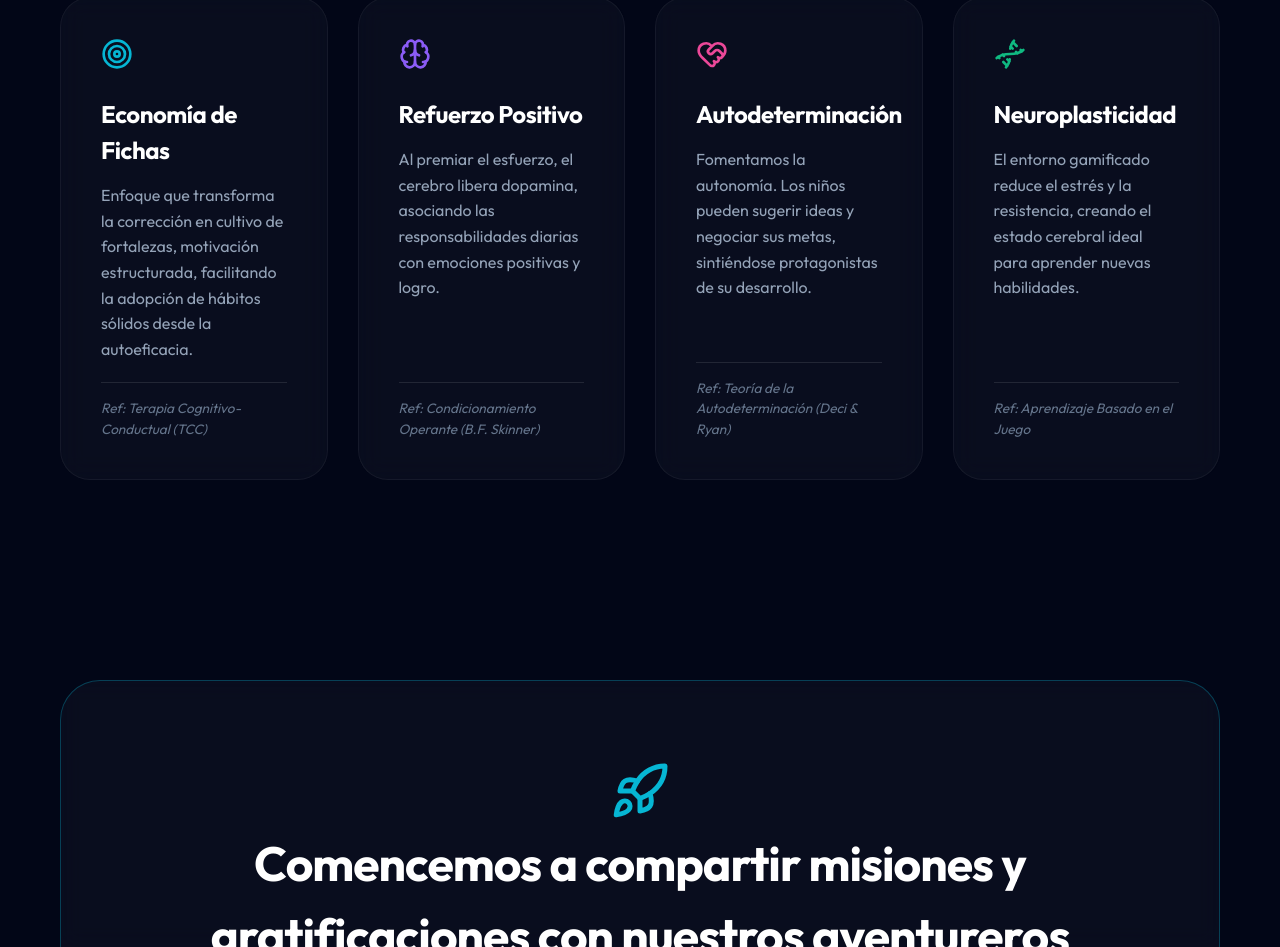
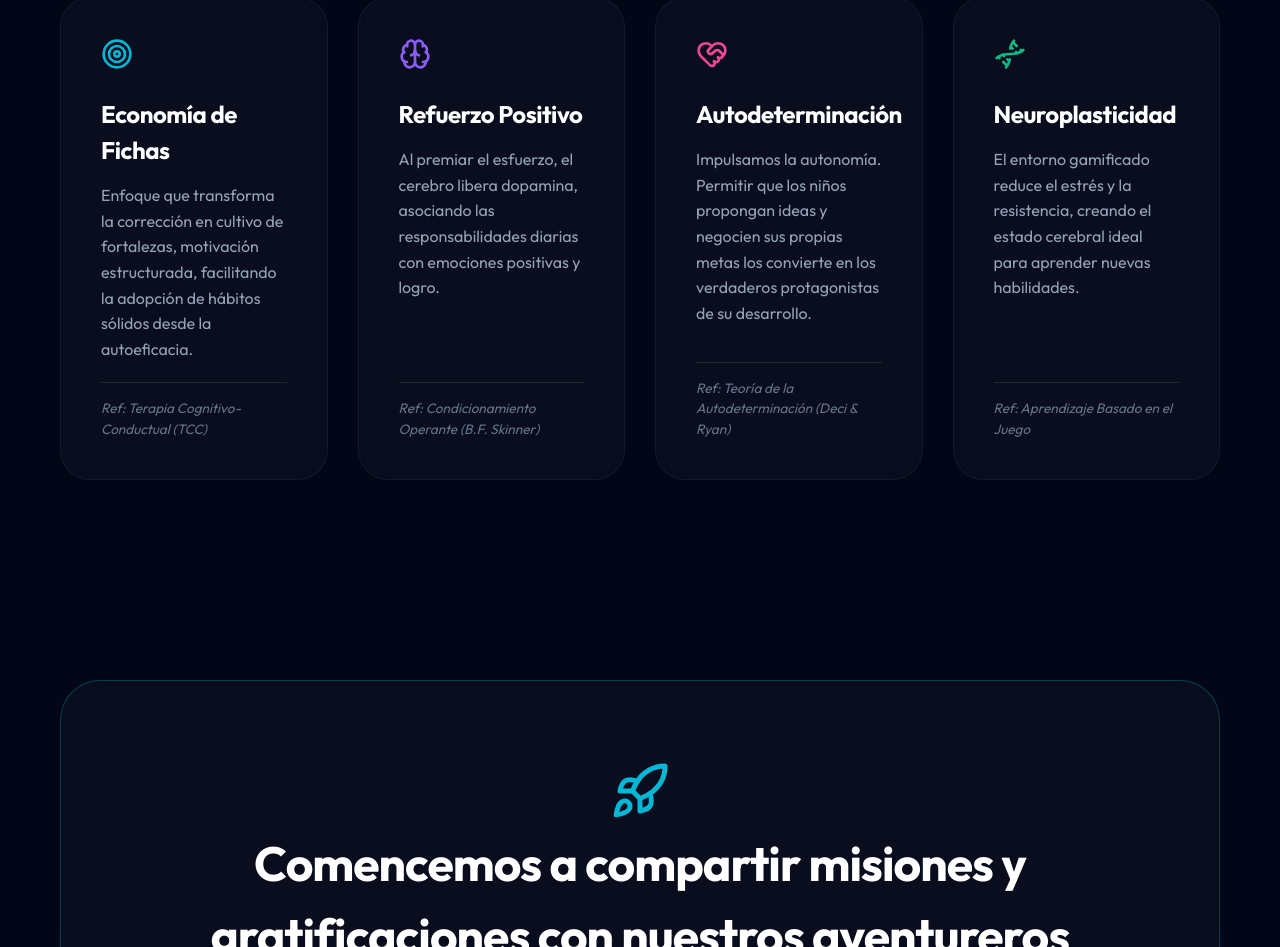
Before and after one commit to FernandoFerreyra11/play-balance-portfolio, a Next.js app: page / in a window 1280 px wide. Shown: the part 2968-3915 px from the top of the page. Built offline with nearby package versions, Linux system fonts and the light colour scheme; no server answers.

Commit message:
Update Autodeterminación text in landing page

```diff
--- a/src/components/LandingPage.tsx
+++ b/src/components/LandingPage.tsx
@@ -121,7 +121,7 @@ export function LandingPage() {
             <ValueCard
               icon={<HeartHandshake size={32} color="#ec4899" />}
               title="Autodeterminación"
-              description="Fomentamos la autonomía. Los niños pueden sugerir ideas y negociar sus metas, sintiéndose protagonistas de su desarrollo."
+              description="Impulsamos la autonomía. Permitir que los niños propongan ideas y negocien sus propias metas los convierte en los verdaderos protagonistas de su desarrollo."
               reference="Teoría de la Autodeterminación (Deci & Ryan)"
             />
             <ValueCard
```
